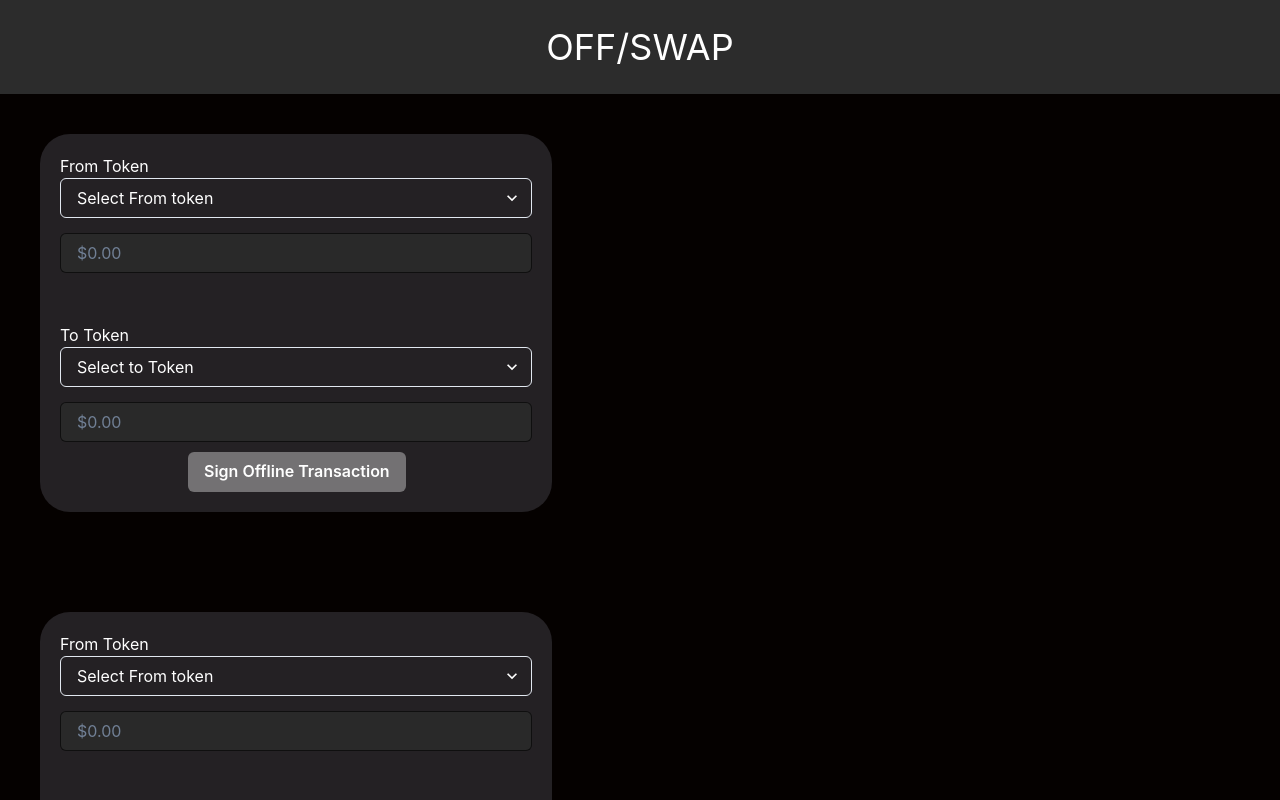
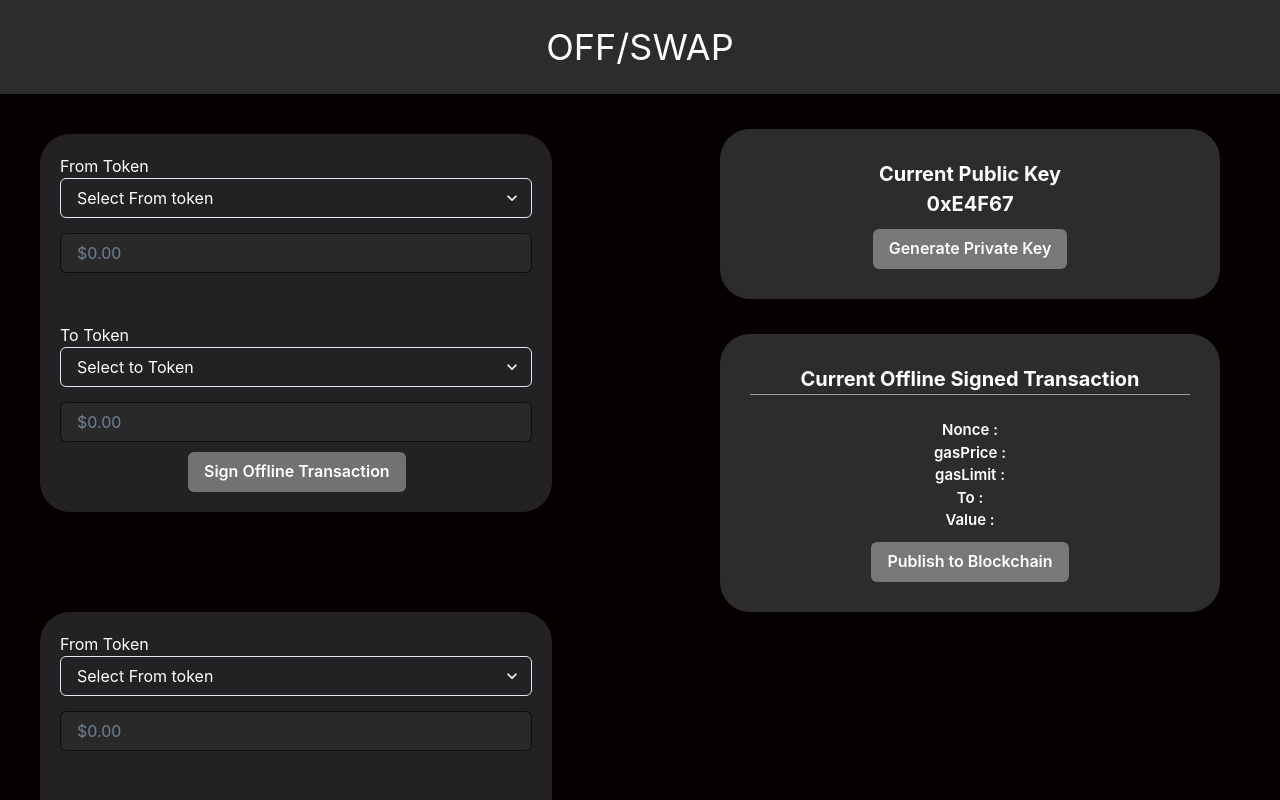
Before and after one commit to Arch0125/coindcxnext, a Next.js app: page / in a window 1280 px wide. Shown: the top 800 px of the page. Built offline with nearby package versions, Linux system fonts and the light colour scheme.

Commit message:
UI complete

```diff
--- a/pages/HomeSwap.js
+++ b/pages/HomeSwap.js
@@ -1,5 +1,6 @@
 import React from 'react';
 import { Box, Flex, Text, Input, Select, Button} from '@chakra-ui/react';
+import { Divider } from '@chakra-ui/react';
 
 function HomeSwap() {
     return (
@@ -48,7 +49,22 @@ function HomeSwap() {
                 </Box>
             </Box>
             <Box>
-                <Box flexDirection={"column"}  width={"500px"} height={"fit-content"} >
+                <Box mt={"35px"}  flexDirection={"column"} justifyContent={"center"} alignContent={"center"} padding={"30px"} textAlign={"center"} color={"white"} bgColor={"#2c2c2c"}  width={"500px"} height={"fit-content"} borderRadius={"30px"} >
+                    <Text fontSize={"20px"} fontWeight={"bold"} >Current Public Key</Text>
+                    <Text fontSize={"20px"} fontWeight={"bold"} >0xE4F67</Text>
+                    <Button variant={"solid"} colorScheme={"whiteAlpha"} alignSelf={"center"} mt={"10px"}>Generate Private Key</Button>
+
+                </Box>
+                <Box mt={"35px"}  flexDirection={"column"} justifyContent={"center"} alignContent={"center"} padding={"30px"} textAlign={"center"} color={"white"} bgColor={"#2c2c2c"}  width={"500px"} height={"fit-content"} borderRadius={"30px"} >
+                    <Text fontSize={"20px"} fontWeight={"bold"} >Current Offline Signed Transaction</Text>
+                    <Divider/>
+                    <br/>
+                    <Text fontSize={"15px"} fontWeight={"semibold"} >Nonce : </Text>
+                    <Text fontSize={"15px"} fontWeight={"semibold"} >gasPrice : </Text>
+                    <Text fontSize={"15px"} fontWeight={"semibold"} >gasLimit : </Text>
+                    <Text fontSize={"15px"} fontWeight={"semibold"} >To : </Text>
+                    <Text fontSize={"15px"} fontWeight={"semibold"} >Value : </Text>
+                    <Button variant={"solid"} colorScheme={"whiteAlpha"} alignSelf={"center"} mt={"10px"}>Publish to Blockchain</Button>
 
                 </Box>
             </Box>
```
